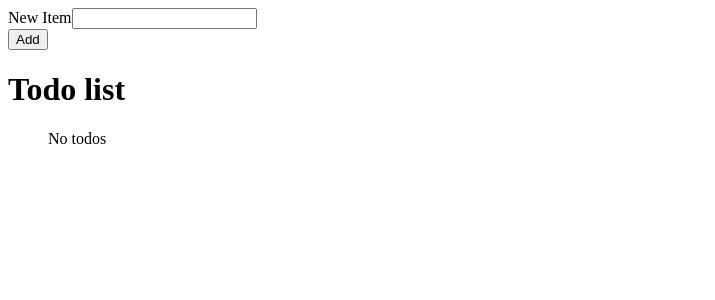
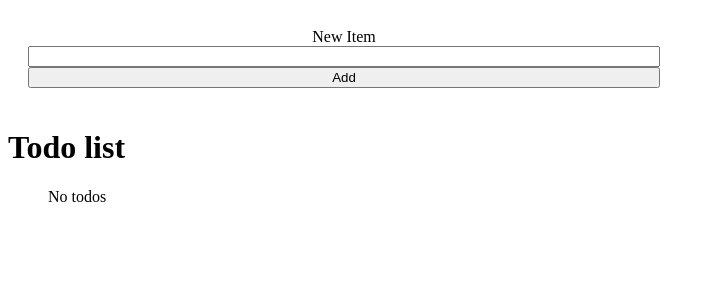
Before and after one commit to Cachumbin/react-todo-list, a React (Vite) app: page / in a window 1280 px wide. Shown: the top 300 px of the page, without its empty margins (0-715 px from the left). Built offline with nearby package versions, Linux system fonts and the light colour scheme.

Commit message:
style: Styled the form component with padding, width and center

```diff
--- /dev/null
+++ b/src/App.css
@@ -0,0 +1,18 @@
+.new-item-form {
+    padding: 20px;
+    display: flex;
+    flex-direction: column;
+    width: 50%;
+
+}
+
+.form-row {
+    display: flex;
+    flex-direction: column;
+    width: 100%;
+}
+
+.new-item-label {
+    display: flex;
+    justify-content: center;
+}
--- a/src/App.jsx
+++ b/src/App.jsx
@@ -1,4 +1,5 @@
 import React from 'react'
+import "./App.css"
 import { useState } from 'react'
 import { useEffect } from 'react'
 import TodoForm from './Components/TodoForm'
--- a/src/Components/TodoForm.jsx
+++ b/src/Components/TodoForm.jsx
@@ -16,7 +16,7 @@ const TodoForm = ({ onSubmit }) => {
   return (
     <form onSubmit={handleSubmit} className='new-item-form' action="">
         <div className="form-row">
-          <label htmlFor="item">New Item</label>
+          <label htmlFor="item" className='new-item-label'>New Item</label>
           <input value={newItem} onChange={e => setNewItem(e.target.value)} type="text" id='item' />
         </div>
         <button className='btn'>Add</button>
```
